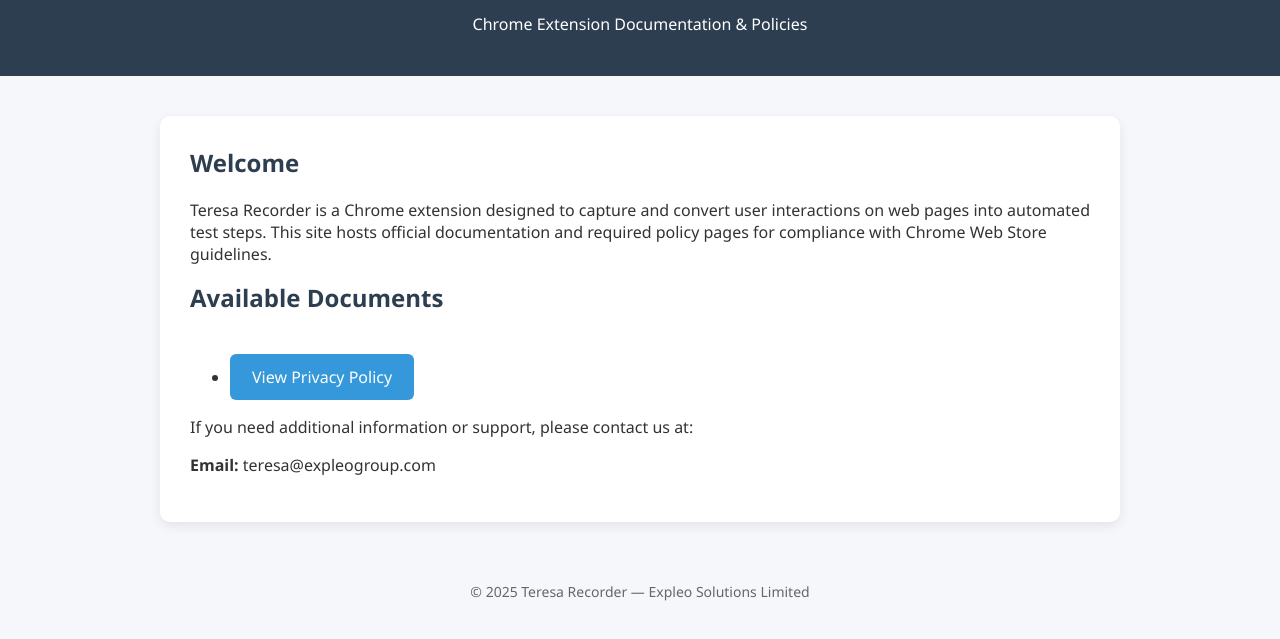
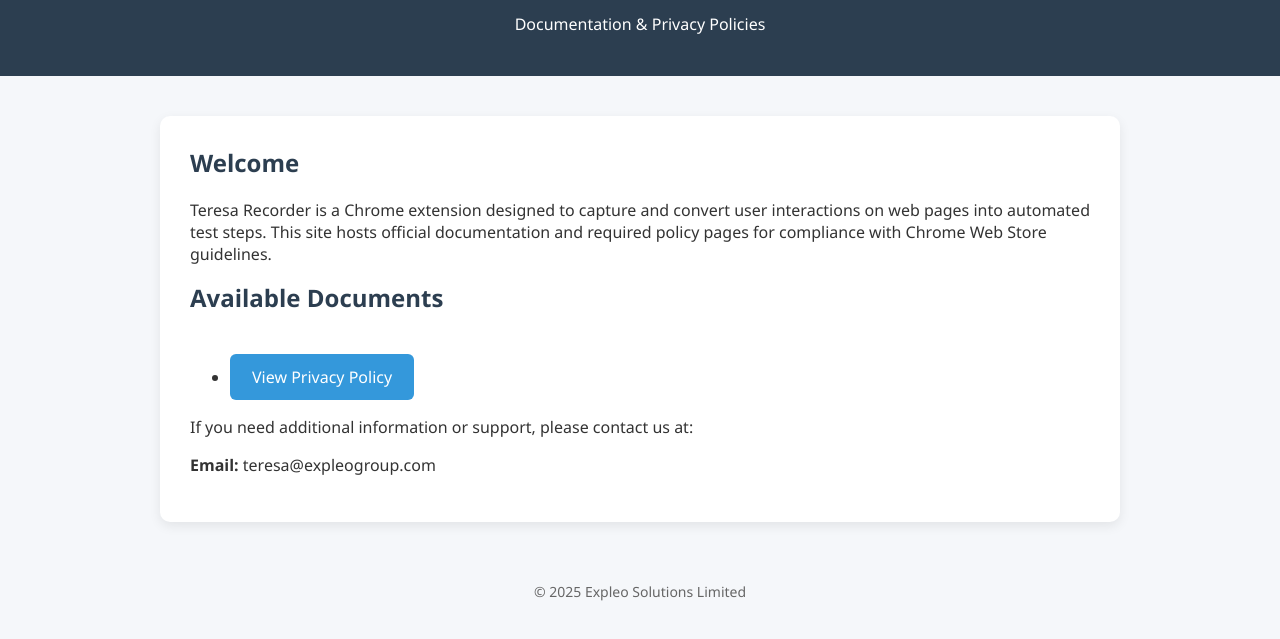
Before and after one commit to kapilj89/teresa-recorder-privacy, a plain HTML site: page index.html in a window 1280 px wide. Shown: the part 71-710 px from the top of the page. Drawn offline with Linux system fonts and the light colour scheme.

Commit message:
Update index.html

```diff
--- a/index.html
+++ b/index.html
@@ -68,7 +68,7 @@
 
 <header>
     <h1>Teresa Recorder</h1>
-    <p>Chrome Extension Documentation & Policies</p>
+    <p>Documentation & Privacy Policies</p>
 </header>
 
 <div class="container">
@@ -89,7 +89,7 @@
 </div>
 
 <footer>
-    © 2025 Teresa Recorder — Expleo Solutions Limited
+    © 2025 Expleo Solutions Limited
 </footer>
 
 </body>
```
